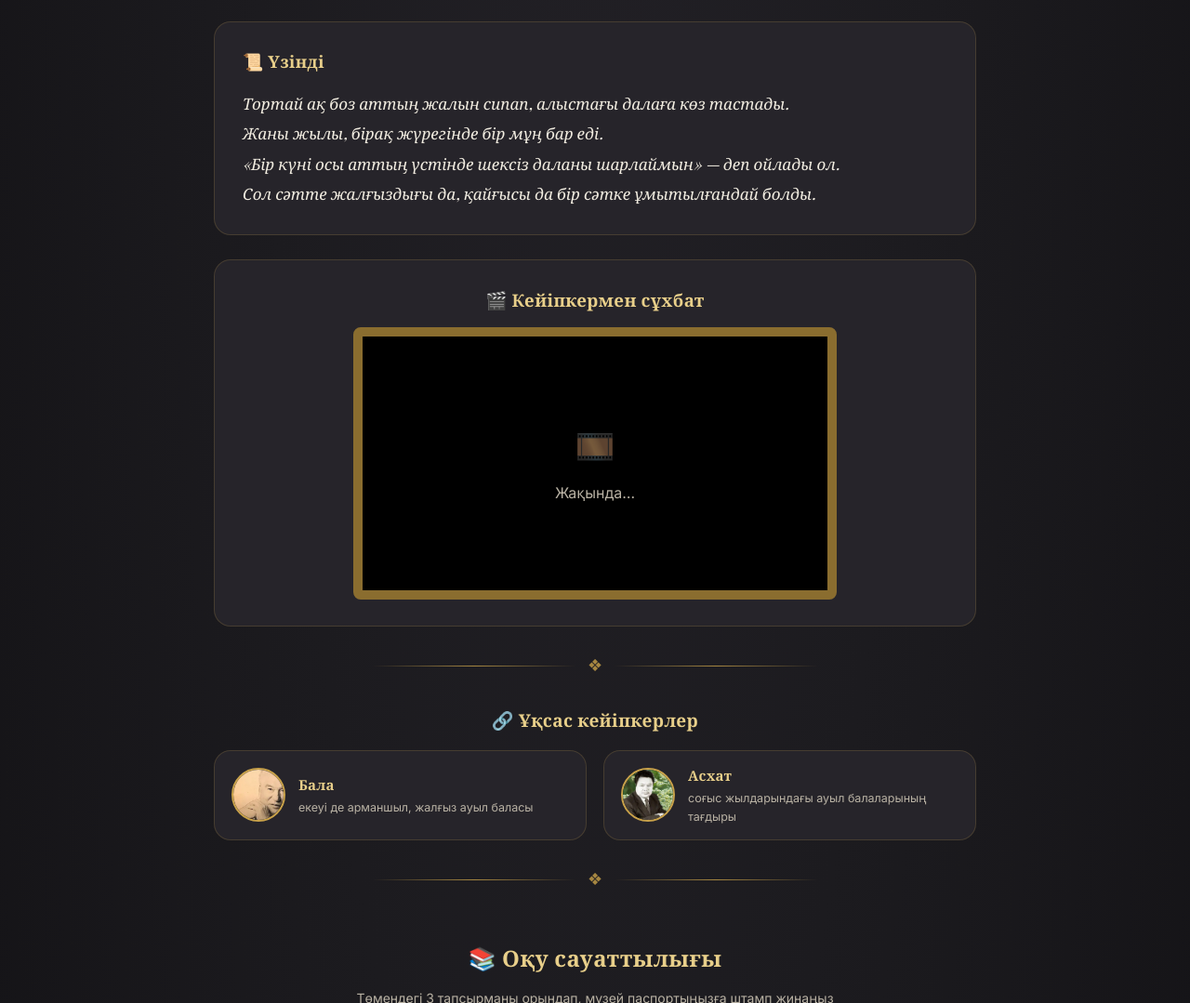
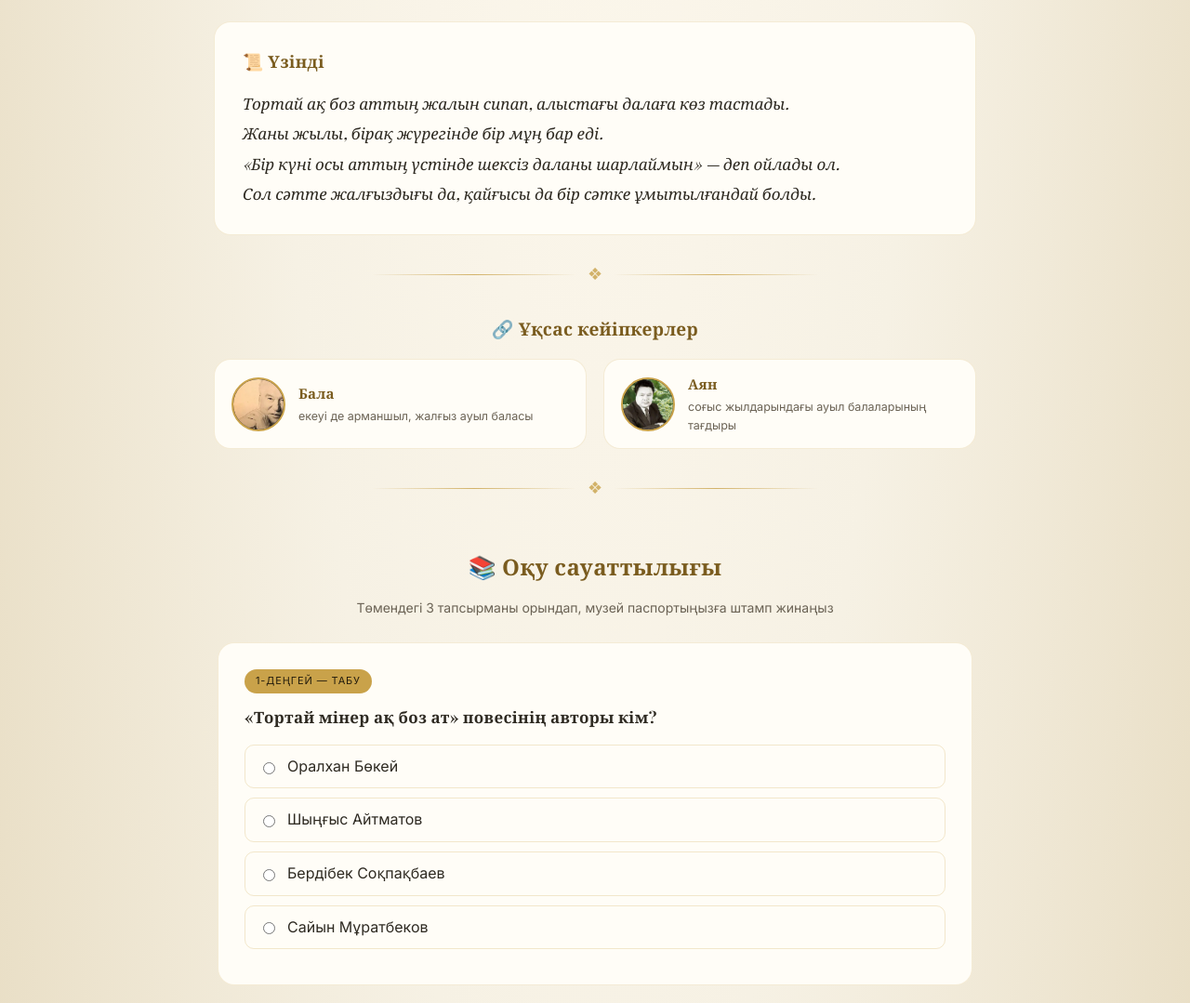
Before and after one commit to Nurbol876047/Make-a-museum, a plain HTML site: page character.html in a window 1280 px wide. Shown: the part 1354-2433 px from the top of the page at 93% size. Drawn offline with nearby package versions, Linux system fonts and the light colour scheme.

Commit message:
Светлая тема музея, исправление персонажа Аян и доп. правки
- Убран чёрный экран-переход между страницами и общий тёмный фон —
  музей переведён на тёплую кремовую палитру с золотыми акцентами
- Персонаж "Асхат" переименован в "Аян" (верное имя из повести
  Сайына Мұратбекова «Жусан иісі»), переписано описание и вопросы
- Убран неиспользуемый блок "Кейіпкермен сұхбат" (видео-заглушка)
- Исправлена опечатка "виртуальды" -> "виртуалды"
- Добавлен cache-busting параметр к css/style.css

```diff
--- a/character.html
+++ b/character.html
@@ -8,7 +8,7 @@
   <link rel="preconnect" href="https://fonts.googleapis.com">
   <link href="https://fonts.googleapis.com/css2?family=Playfair+Display:wght@500;700&family=Inter:wght@400;500;600&display=swap" rel="stylesheet">
 
-  <link rel="stylesheet" href="css/style.css" />
+  <link rel="stylesheet" href="css/style.css?v=2" />
 </head>
 <body>
 
@@ -77,16 +77,6 @@
         <div class="excerpt-text" id="excerptText"></div>
       </div>
 
-      <!-- ===================== ВИДЕО-СҰХБАТ ===================== -->
-      <div class="video-block">
-        <h3>🎬 Кейіпкермен сұхбат</h3>
-        <div class="video-frame" id="videoFrame">
-          <div class="video-placeholder">
-            <span class="video-icon">🎞️</span>
-            <span>Жақында…</span>
-          </div>
-        </div>
-      </div>
     </section>
 
     <div class="ornament-divider"><span class="ornament-sign">❖</span></div>
--- a/css/style.css
+++ b/css/style.css
@@ -13,15 +13,16 @@
    ========================================================== */
 
 :root {
-  /* Основная палитра музея */
-  --color-bg: #1c1b1f;              /* графитовый фон стен */
-  --color-bg-darker: #121114;       /* самый тёмный фон (коридоры) */
-  --color-bg-panel: #26242a;        /* панели, карточки */
+  /* Основная палитра музея — тепло-бежевые стены, золото рам */
+  --color-bg: #f6f1e4;              /* тепло-кремовый фон стен */
+  --color-bg-darker: #e3d6b8;       /* более глубокий тон (тіні, коридор) */
+  --color-bg-panel: #fffdf7;        /* панели, карточки — почти белый */
   --color-gold: #c9a24a;            /* золото рам и акцентов */
-  --color-gold-light: #e8cf8a;      /* светлое золото (подсветка) */
-  --color-gold-dark: #8a6d2f;       /* тень золота */
-  --color-text: #f1ece0;            /* основной светлый текст */
-  --color-text-muted: #b9b2a4;      /* приглушённый текст */
+  --color-gold-light: #e8cf8a;      /* светлое золото (для тёмных поверхностей) */
+  --color-gold-dark: #8a6d2f;       /* тень золота (градиенты) */
+  --color-gold-text: #7a5c1f;       /* читаемое золото для текста на светлом фоне */
+  --color-text: #2e2a22;            /* основной тёмный текст */
+  --color-text-muted: #6b6355;      /* приглушённый текст */
   --color-accent: #7a2e2e;          /* тёплый бордовый акцент */
   --color-success: #4caf7d;
   --color-error: #c0564f;
@@ -33,7 +34,7 @@
   /* Прочее */
   --radius-md: 10px;
   --radius-lg: 18px;
-  --shadow-deep: 0 20px 60px rgba(0, 0, 0, 0.55);
+  --shadow-deep: 0 20px 50px rgba(60, 45, 20, 0.2);
   --transition-slow: 0.6s cubic-bezier(0.22, 1, 0.36, 1);
 }
 
@@ -48,7 +49,7 @@ html, body {
 }
 
 body {
-  background: radial-gradient(ellipse at top, #242228 0%, var(--color-bg) 45%, var(--color-bg-darker) 100%);
+  background: radial-gradient(ellipse at top, #fffaf0 0%, var(--color-bg) 45%, var(--color-bg-darker) 100%);
   color: var(--color-text);
   font-family: var(--font-body);
   line-height: 1.6;
@@ -73,11 +74,11 @@ h1, h2, h3, h4 {
   font-weight: 700;
   letter-spacing: 0.02em;
   margin: 0 0 0.5em;
-  color: var(--color-gold-light);
+  color: var(--color-gold-text);
 }
 
 a {
-  color: var(--color-gold-light);
+  color: var(--color-gold-text);
   text-decoration: none;
 }
 
@@ -126,7 +127,7 @@ button {
   position: sticky;
   top: 0;
   z-index: 50;
-  background: rgba(18, 17, 20, 0.86);
+  background: rgba(250, 245, 230, 0.88);
   backdrop-filter: blur(6px);
   border-bottom: 1px solid rgba(201, 162, 74, 0.25);
 }
@@ -145,7 +146,7 @@ button {
 .site-logo {
   font-family: var(--font-display);
   font-size: 22px;
-  color: var(--color-gold-light);
+  color: var(--color-gold-text);
   display: flex;
   align-items: center;
   gap: 8px;
@@ -172,11 +173,11 @@ button {
   transition: all 0.25s ease;
 }
 .nav-links a:hover {
-  color: var(--color-gold-light);
+  color: var(--color-gold-text);
   background: rgba(201, 162, 74, 0.1);
 }
 .nav-links a.active {
-  color: var(--color-bg-darker);
+  color: #241d0d;
   background: var(--color-gold);
   font-weight: 600;
 }
@@ -185,7 +186,7 @@ button {
 .ambient-toggle {
   border: 1px solid rgba(201, 162, 74, 0.4);
   background: transparent;
-  color: var(--color-gold-light);
+  color: var(--color-gold-text);
   border-radius: 999px;
   padding: 7px 14px;
   font-size: 13px;
@@ -283,7 +284,7 @@ button {
   border-radius: 999px;
   border: 1px solid rgba(201, 162, 74, 0.5);
   background: transparent;
-  color: var(--color-gold-light);
+  color: var(--color-gold-text);
   font-weight: 600;
   font-size: 14px;
   transition: all 0.25s ease;
@@ -321,7 +322,7 @@ button {
 
 .hall-card {
   position: relative;
-  background: linear-gradient(160deg, var(--color-bg-panel), #1a181c);
+  background: linear-gradient(160deg, var(--color-bg-panel), #efe4c9);
   border: 1px solid rgba(201, 162, 74, 0.25);
   border-radius: var(--radius-lg);
   padding: 34px 28px;
@@ -505,7 +506,7 @@ button {
 .plaque .plaque-name {
   font-family: var(--font-display);
   font-size: 18px;
-  color: var(--color-gold-light);
+  color: var(--color-gold-text);
   margin-bottom: 2px;
 }
 .plaque .plaque-work {
@@ -523,7 +524,7 @@ button {
 .corridor-fade {
   position: fixed;
   inset: 0;
-  background: #000;
+  background: #2a2015;
   z-index: 9999;
   opacity: 0;
   pointer-events: none;
@@ -603,7 +604,7 @@ button {
   min-height: 70px;
   text-align: center;
   padding: 16px 20px;
-  background: rgba(0, 0, 0, 0.25);
+  background: rgba(201, 162, 74, 0.08);
   border: 1px solid rgba(201, 162, 74, 0.2);
   border-radius: var(--radius-md);
   font-size: 16px;
@@ -614,7 +615,7 @@ button {
   opacity: 0.45;
 }
 .subtitles-box .subtitle-sentence.current {
-  color: var(--color-gold-light);
+  color: var(--color-gold-text);
   opacity: 1;
   font-weight: 500;
 }
@@ -635,7 +636,7 @@ button {
 .audio-controls button {
   border: 1px solid rgba(201, 162, 74, 0.4);
   background: var(--color-bg-panel);
-  color: var(--color-gold-light);
+  color: var(--color-gold-text);
   border-radius: 999px;
   padding: 10px 18px;
   font-size: 14px;
@@ -673,7 +674,7 @@ button {
 .key-phrase-block blockquote {
   font-family: var(--font-display);
   font-size: clamp(22px, 3.4vw, 30px);
-  color: var(--color-gold-light);
+  color: var(--color-gold-text);
   margin: 0;
   line-height: 1.4;
   white-space: pre-line;
@@ -692,7 +693,7 @@ button {
   padding: 7px 16px;
   border-radius: 999px;
   border: 1px solid rgba(201, 162, 74, 0.4);
-  color: var(--color-gold-light);
+  color: var(--color-gold-text);
   font-size: 13px;
   background: rgba(201, 162, 74, 0.06);
 }
@@ -721,7 +722,7 @@ button {
   text-decoration-thickness: 1px;
   cursor: help;
   position: relative;
-  color: var(--color-gold-light);
+  color: var(--color-gold-text);
   font-style: normal;
 }
 .glossary-word .tooltip {
@@ -729,9 +730,10 @@ button {
   bottom: 125%;
   left: 50%;
   transform: translateX(-50%) translateY(6px);
-  background: #0c0b0d;
+  background: var(--color-bg-panel);
   border: 1px solid var(--color-gold);
   color: var(--color-text);
+  box-shadow: 0 8px 20px rgba(60, 45, 20, 0.18);
   padding: 8px 12px;
   border-radius: 8px;
   font-size: 13px;
@@ -746,42 +748,6 @@ button {
 .glossary-word:hover .tooltip {
   opacity: 1;
   transform: translateX(-50%) translateY(0);
-}
-
-/* Блок видео-интервью */
-.video-block {
-  background: var(--color-bg-panel);
-  border: 1px solid rgba(201, 162, 74, 0.2);
-  border-radius: var(--radius-lg);
-  padding: 28px 30px;
-  text-align: center;
-}
-.video-frame {
-  margin: 14px auto 0;
-  max-width: 520px;
-  border: 10px solid var(--color-gold-dark);
-  border-radius: 8px;
-  background: #000;
-  aspect-ratio: 16/9;
-  display: flex;
-  align-items: center;
-  justify-content: center;
-  overflow: hidden;
-}
-.video-frame video {
-  width: 100%;
-  height: 100%;
-}
-.video-placeholder {
-  color: var(--color-text-muted);
-  display: flex;
-  flex-direction: column;
-  align-items: center;
-  gap: 10px;
-}
-.video-placeholder .video-icon {
-  font-size: 34px;
-  opacity: 0.6;
 }
 
 /* -------------------- Блок "Ұқсас кейіпкерлер" -------------------- */
@@ -842,7 +808,7 @@ button {
 .related-card .related-info h4 {
   font-size: 15px;
   margin-bottom: 3px;
-  color: var(--color-gold-light);
+  color: var(--color-gold-text);
 }
 .related-card .related-info p {
   font-size: 12.5px;
@@ -877,7 +843,7 @@ button {
   font-size: 11px;
   text-transform: uppercase;
   letter-spacing: 0.08em;
-  color: var(--color-bg-darker);
+  color: #241d0d;
   background: var(--color-gold);
   border-radius: 999px;
   padding: 4px 12px;
@@ -929,7 +895,7 @@ button {
 .open-answer-textarea {
   width: 100%;
   min-height: 110px;
-  background: rgba(0, 0, 0, 0.3);
+  background: rgba(0, 0, 0, 0.035);
   border: 1px solid rgba(201, 162, 74, 0.3);
   border-radius: 10px;
   color: var(--color-text);
@@ -1014,7 +980,7 @@ button {
 .progress-bar-track {
   height: 10px;
   border-radius: 999px;
-  background: rgba(255, 255, 255, 0.08);
+  background: rgba(0, 0, 0, 0.08);
   overflow: hidden;
   margin-top: 10px;
 }
@@ -1085,7 +1051,7 @@ button {
   font-size: 12px;
   color: var(--color-text-muted);
   text-align: left;
-  background: rgba(0,0,0,0.25);
+  background: rgba(0,0,0,0.04);
   border-radius: 8px;
   padding: 8px 10px;
   max-height: 70px;
@@ -1144,7 +1110,7 @@ button {
   color: var(--color-text-muted);
 }
 .back-link:hover {
-  color: var(--color-gold-light);
+  color: var(--color-gold-text);
 }
 
 /* Скроллбар в музейных тонах (не критично, но приятно) */
--- a/data/characters.js
+++ b/data/characters.js
@@ -135,22 +135,23 @@ const CHARACTERS = [
   },
   {
     id: "askhat",
-    name: "Асхат",
+    name: "Аян",
     hall: "balalyk",
     featured: true,
     work: "«Жусан иісі» повесі",
     author: "Сайын Мұратбеков",
     portrait: "assets/portraits/askhat.jpg",
     audio: "assets/audio/askhat.mp3",
-    keyPhrase: "Жусан иісі — менің балалық шағымның иісі!", // ТЕКСЕРУ
-    keywords: ["соғыс жылдары", "ауыл балалығы", "жауапкершілік", "аштық", "есею"],
-    narration:
-      "Алдыңызда — Сайын Мұратбековтың «Жусан иісі» повесінің бас кейіпкері, соғыс жылдарындағы ауыл баласы Асхат. Әкелері майданға кеткен, аштық пен қиындық үстемдік құрған заманда, жасы жетпесе де, Асхат отбасына, ауылға қолынан келген көмегін аямайды. Ол бала кезінен ерте есейіп, үлкендерге тән жауапкершілікті мойнына алады. Дала жусанының ащы да танымал иісі оған туған жерін, балалық шағын мәңгі еске салатын белгіге айналады. Асхаттың тарихы — соғыс жылдарындағы қазақ ауылы балаларының ерте есеюі мен қайсарлығының шынайы бейнесі. Повесть арқылы жазушы сол ауыр дәуірдегі кішкентай жүректердің үлкен қайратын паш етеді. Аштыққа, шаршауға қарамастан, Асхат кішкентай қолымен үлкен жұмысты тындырады, бірақ бойындағы бала жан тазалығы мен үміті де сөнбейді. Ол достарымен, ауыл адамдарымен бірге қиындықты бөлісіп, жанының жылуын жоғалтпайды. Ал сен қалай ойлайсың: бала неге кейде ересектерден де жауапты бола алады?",
-    excerpt:
-      "Асхат далаға шығып, жусанды бір уыс жұлып алды.\nОның ащы иісі танауын жарып, бірден балалық шағының елесін алдына әкелді.\n«Бұл иіс — мен үшін туған жердің өзі» — деп ойлады ол.\nАштық пен қиындыққа қарамай, ол осы иістен күш алатындай сезінді.", // ТЕКСЕРУ
+    keyPhrase: "Жусанның ащы иісі — қиындыққа төзген жүрегімнің күші!", // ТЕКСЕРУ
+    keywords: ["соғыс жылдары", "жетімдік", "қиял", "мейірімділік", "төзімділік"],
+    narration:
+      "Алдыңызда — Сайын Мұратбековтың «Жусан иісі» повесінің бас кейіпкері Аян — тағдырдың ауыртпалығын ерте тартқан, ақылды, қиялшыл, мейірімді әрі төзімді ауыл баласы. Әкесі майданнан оралмай, соғыс жылдарында ерте жетім қалған ол жетімдіктің зардабын көрсе де, өмірге деген үмітін жоғалтпайды. Аянның бойындағы ерекше қасиеттердің бірі — қиялының байлығы: ол ауылдас балаларға қызықты ертегілер айтып, оларды жақсылыққа сенуге, армандауға жетелейді. Тапқырлығы мен ақылдылығы арқасында достарының құрметіне ие болады. Жүрегі нәзік, сезімтал Аян қайғысын сыртына шығармай, ата-анасын сағынғанын ішінде сақтайды, бірақ соған қарамастан төзімділік танытып, болашаққа үмітпен қарайды. Оның тағдыры — соғыс жылдарындағы көптеген қазақ балаларының басынан өткен қиындықтың бейнесі. Ал сен қалай ойлайсың: адам ауыр қайғысын жасырып, өзгелерге жылылық сыйлай алуы үшін нендей қасиет керек?",
+    excerpt:
+      "Аян далаға шығып, жусанды бір уыс жұлып алды.\nОның ащы иісі танауын жарып, бірден туған ауылының, үйінің елесін көз алдына әкелді.\n«Бұл иіс — туған жерімнің дәмі» — деп ойлады ол.\nАштық пен қиындыққа қарамастан, осы бір иістен оның жүрегіне күш құйылғандай болды.", // ТЕКСЕРУ
     glossary: [
       { word: "жусан", meaning: "дала мен шөлде өсетін, ащы иісті өсімдік" },
       { word: "майдан", meaning: "соғыс қимылдары жүретін алаң" },
+      { word: "жетім", meaning: "ата-анасынан айырылған, жетімдікте өскен бала" },
       { word: "аштық", meaning: "тамақ жетіспеушілігінен туындаған ауыр жағдай" },
     ],
     questions: [
@@ -164,17 +165,17 @@ const CHARACTERS = [
       {
         level: "tabu",
         type: "test",
-        question: "Асхаттың әкесі қайда кеткен?",
+        question: "Аянның әкесі қайда кетіп, қайта оралмады?",
         options: ["Қалаға жұмысқа", "Майданға", "Басқа ауылға", "Оқуға"],
         correct: 1,
       },
       {
         level: "tusinu",
         type: "test",
-        question: "Асхат неге ерте есейеді?",
+        question: "Аян неге ерте есейіп, жетімдіктің зардабын көреді?",
         options: [
           "Байлыққа ұмтылғандықтан",
-          "Соғыс жылдарында отбасы мен ауылға жауапкершілік артқандықтан",
+          "Соғыс жылдарында ата-анасынан айырылғандықтан",
           "Мектепті тастағандықтан",
           "Қаладан келгендіктен",
         ],
@@ -183,14 +184,14 @@ const CHARACTERS = [
       {
         level: "tusinu",
         type: "test",
-        question: "Жусанның иісі Асхат үшін нені білдіреді?",
+        question: "Жусанның иісі Аян үшін нені білдіреді?",
         options: ["Тек ащы дәмді", "Туған жері мен балалық шағын", "Қорқынышты", "Ештеңе білдірмейді"],
         correct: 1,
       },
       {
         level: "bagalau",
         type: "open",
-        question: "Сен Асхаттың орнында болсаң, қиын заманда отбасыңа қалай көмектесер едің?",
+        question: "Сен Аянның орнында болсаң, жетімдік пен қиындықты жеңу үшін немен күш алар едің?",
       },
     ],
     related: [
--- a/js/character.js
+++ b/js/character.js
@@ -65,9 +65,6 @@ function initCharacterPage() {
   // "Үзінді" + подчёркнутые слова из глоссария
   document.getElementById("excerptText").innerHTML = highlightGlossary(character.excerpt, character.glossary);
   attachGlossaryTapHandlers();
-
-  // Блок видео-интервью
-  renderVideoBlock();
 
   // Блок "Ұқсас кейіпкерлер"
   renderRelatedSection();
@@ -368,17 +365,7 @@ function attachGlossaryTapHandlers() {
 }
 
 /* ============================================================
-   5. БЛОК ВИДЕО-СҮХБАТ
-   ============================================================ */
-
-function renderVideoBlock() {
-  if (!character.video) return; // заглушка "Жақында…" уже стоит в HTML по умолчанию
-  const frame = document.getElementById("videoFrame");
-  frame.innerHTML = `<video controls src="${character.video}"></video>`;
-}
-
-/* ============================================================
-   5.1. БЛОК "ҰҚСАС КЕЙІПКЕРЛЕР"
+   5. БЛОК "ҰҚСАС КЕЙІПКЕРЛЕР"
    ============================================================ */
 
 function renderRelatedSection() {
```
Also changed, not shown: hall.html (+1 -1 lines), index.html (+3 -3 lines), museum.html (+1 -1 lines), passport.html (+1 -1 lines), teacher.html (+2 -2 lines).
